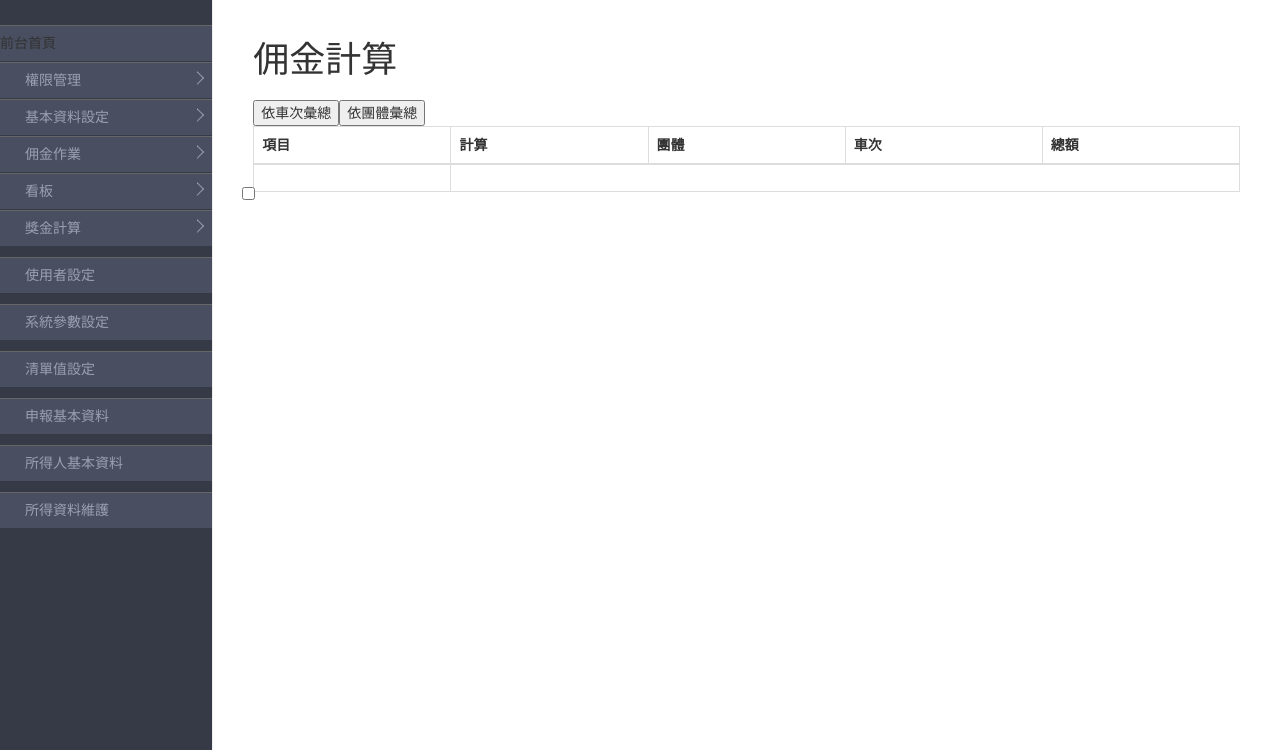
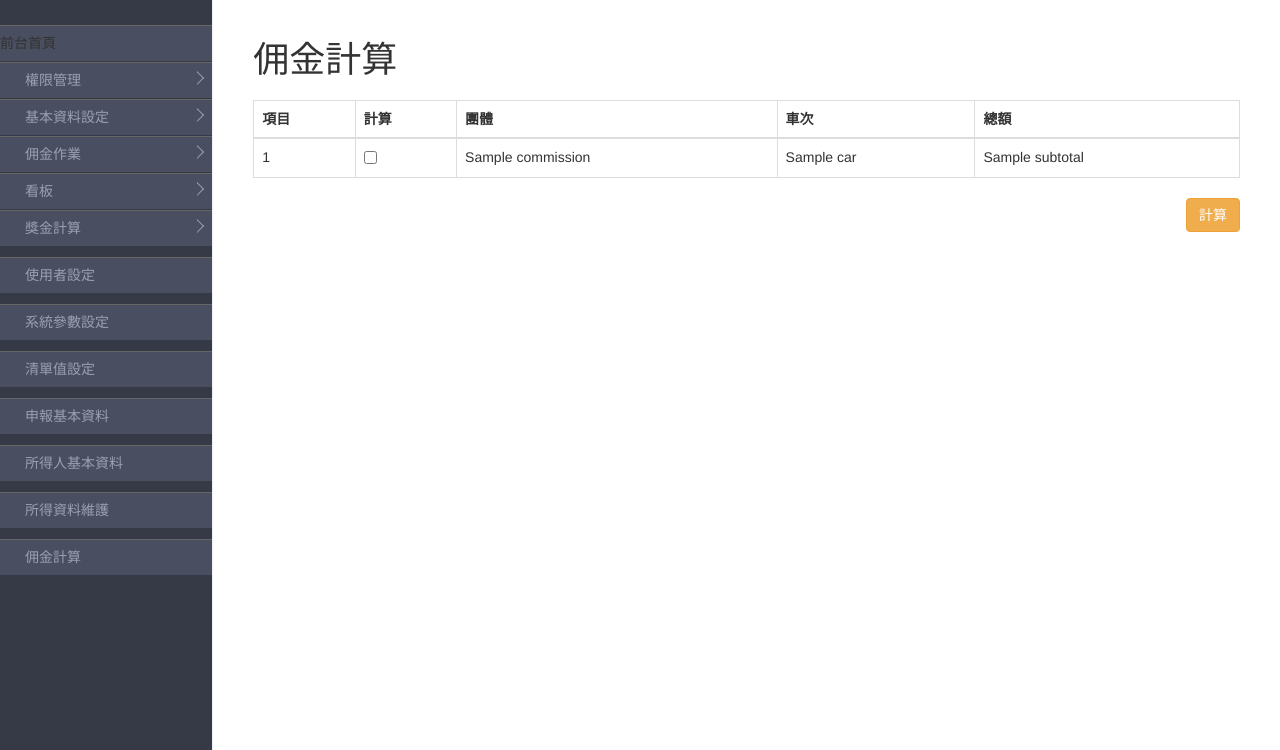
Before and after one commit to lina0939356997/mcs_project, a Flask app: template templates/broker/brokers.html in a window 1280 px wide. Shown: the part 50-800 px from the top of the page. Run offline with Flask 2, Linux system fonts and the light colour scheme; tables that the repository leaves empty hold one stand-in row (values such as "Sample post"); the template is opened without the code that fills it: values that come from a table or form of the project are taken from there, most other values are stand-ins (such as "Sample title", 1, 10 or a date in 2020); parts of the project's set-up code (start-up, migrations or seed data) failed here and were passed over; some libraries are stand-ins or nearby versions.

Commit message:
接收前台的配置佣金請求後，重新去pos系統查詢資料後整理進comm, comm_line, comm_broker三張表中

```diff
--- a/apps/kanban/views.py
+++ b/apps/kanban/views.py
@@ -6,9 +6,11 @@
 
 bp = Blueprint("kanban", __name__, url_prefix='/kans')
 
+
 @bp.route("/")
 def kanbancontrol():
     return render_template("kanban/kanbancontrols.html")
+
 
 @bp.route("/kanban/")
 def kanban():
--- a/templates/broker/brokers.html
+++ b/templates/broker/brokers.html
@@ -17,6 +17,7 @@
 {% endblock %}
 
 {% block main_content %}
+    <form method="post" name="commission_list" action="{{ url_for('broker.count') }}">
         <table class="table table-bordered">
             <thead>
             <tr>
@@ -28,24 +29,25 @@
             </tr>
             </thead>
             <tbody>
-{#        action="{{ url_for('xxx') }}"#}
-        <form action="" method="post" name="broker_id_list">
-            {% for broker in brokers %}
-                <tr data-broker_id="{{ broker.broker_id }}">
+            {% for commission in commissions %}
+                <tr data-order_num="{{ commission.order_num }}"
+                    data-group_name="{{ commission.group_name }}"
+                    data-car="{{ commission.car }}"
+                    data-order_date="{{ commission.order_date }}"
+                    data-subtotal="{{ commission.subtotal }}">
+                    <td>{{ commission.order_num }}</td>
                     <td>
-                        <label class="checkbox">
-                            <input type="checkbox" name="broker_id" value="{{ broker.broker_id }}"/>
-                        </label>
+                        <input type="checkbox" name="commission" value="{{ commission.order_date }}"/>
                     </td>
+                    <td>{{ commission.group_name }}</td>
+                    <td>{{ commission.car }}</td>
+                    <td>{{ commission.subtotal }}</td>
                 </tr>
             {% endfor %}
-            <button class="button is-danger count-car-btn">依車次彙總</button>
-            <button class="button is-danger count-group-btn">依團體彙總</button>
-        </form>
+
+
             </tbody>
         </table>
-{#    <div style="text-align: center">#}
-{#        {{ pagination.links }}#}
-{#    </div>#}
-
+        <button class="btn btn-warning" style="float: right">計算</button>
+    </form>
 {% endblock %}
--- a/templates/mc/mc_base.html
+++ b/templates/mc/mc_base.html
@@ -90,6 +90,7 @@
                 <li class="nav-group reportinform-manage"><a href="{{ url_for('mc.reportinforms') }}">申報基本資料</a></li>
                 <li class="nav-group earnerinform-manage"><a href="{{ url_for('mc.earnerinforms') }}">所得人基本資料</a></li>
                 <li class="nav-group incomedata-manage"><a href="{{ url_for('mc.incomedatas') }}">所得資料維護</a></li>
+                <li class="nav-group broker-manage"><a href="{{ url_for('broker.show_comms') }}">佣金計算</a></li>
             </ul>
         </div>
         <div class="col-sm-9 col-sm-offset-3 col-md-10 col-md-offset-2 main">
```
Also changed, not shown: apps/broker/views.py (line endings or trailing spaces). Lines whose indentation alone changed are shown as unchanged.
